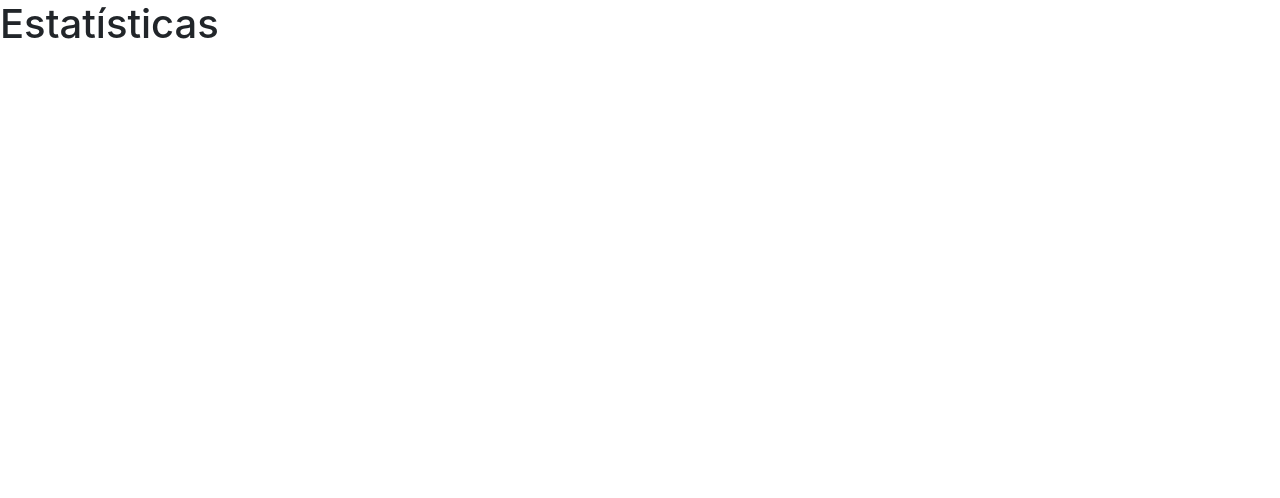
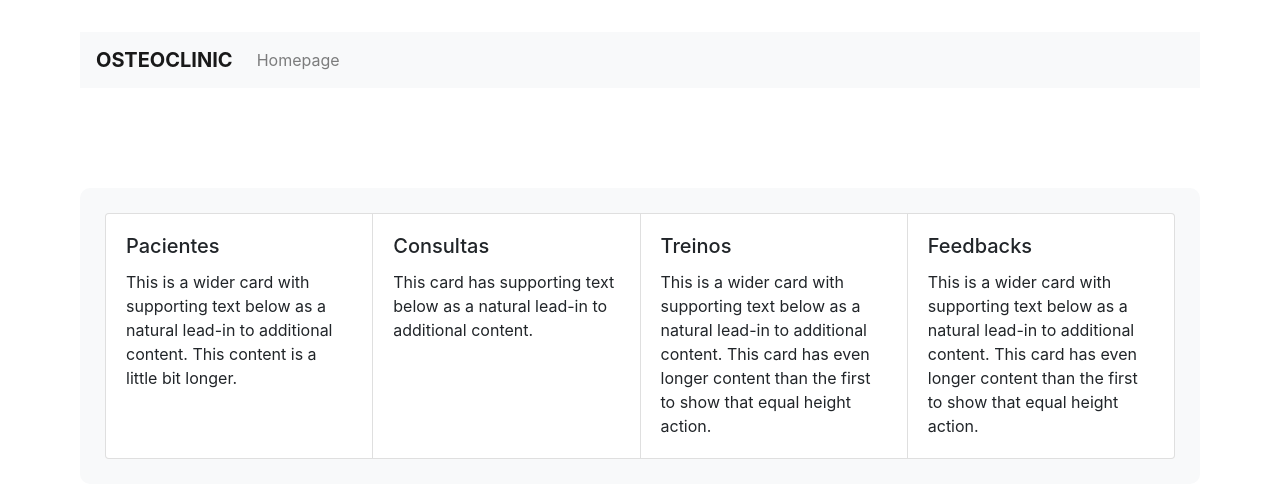
Before and after one commit to Project-Osteo/WebApp, a React (Create React App) app in the folder frontend/: page /estatisticas in a window 1280 px wide. Shown: the top 498 px of the page. Built offline with nearby package versions, Linux system fonts and the light colour scheme.

Commit message:
pagina estatisticas

```diff
--- a/frontend/src/pages/Estatisticas/index.js
+++ b/frontend/src/pages/Estatisticas/index.js
@@ -1,9 +1,77 @@
-import React from 'react';
-import { Link } from 'react-router-dom';
-import { FiHome, FiSettings, FiPower } from 'react-icons/fi';
+import React, { useEffect, useState } from 'react';
+import { Link, useParams, useHistory } from 'react-router-dom';
+import { FiHome, FiSettings, FiPower, FiArrowLeft, FiEdit2, FiTrash2 } from 'react-icons/fi';
+import 'bootstrap/dist/css/bootstrap.min.css';
+import * as ReactBootStrap from "react-bootstrap";
+import Navbar from 'react-bootstrap/Navbar';
+import Card from 'react-bootstrap/Card'
+import { Nav, Col, Form, Button, Modal, Row, CardGroup } from 'react-bootstrap';
+import axios from "axios";
+
+import './styles.css';
 
 export default function Estatisticas () {
     return(
-      <h1>Estatísticas</h1>
+
+      <div className="estatisticas-container">
+
+        <header>
+          <Navbar bg="light" expand="lg">
+            <Navbar.Brand><b>OSTEOCLINIC</b></Navbar.Brand>
+            <Navbar.Toggle aria-controls="basic-navbar-nav" />
+            <Navbar.Collapse id="basic-navbar-nav">
+                <Nav className="mr-auto">
+                <Nav.Link href="/homepage">Homepage</Nav.Link>
+                </Nav>
+            </Navbar.Collapse>
+          </Navbar>
+        </header>
+
+        <div className="container">
+
+        <CardGroup>
+          <Card>
+            <Card.Body>
+              <Card.Title>Pacientes</Card.Title>
+              <Card.Text>
+                This is a wider card with supporting text below as a natural lead-in to
+                additional content. This content is a little bit longer.
+              </Card.Text>
+            </Card.Body>
+          </Card>
+          <Card>
+            <Card.Body>
+              <Card.Title>Consultas</Card.Title>
+              <Card.Text>
+                This card has supporting text below as a natural lead-in to additional
+                content.
+              </Card.Text>
+            </Card.Body>
+          </Card>
+          <Card>
+            <Card.Body>
+              <Card.Title>Treinos</Card.Title>
+              <Card.Text>
+                This is a wider card with supporting text below as a natural lead-in to
+                additional content. This card has even longer content than the first to
+                show that equal height action.
+              </Card.Text>
+            </Card.Body>
+          </Card>
+          <Card>
+            <Card.Body>
+              <Card.Title>Feedbacks</Card.Title>
+              <Card.Text>
+                This is a wider card with supporting text below as a natural lead-in to
+                additional content. This card has even longer content than the first to
+                show that equal height action.
+              </Card.Text>
+            </Card.Body>
+          </Card>
+        </CardGroup>
+
+        </div>
+
+      </div>
     );
 }
--- /dev/null
+++ b/frontend/src/pages/Estatisticas/styles.css
@@ -0,0 +1,20 @@
+.estatisticas-container {
+    width: 100%;
+    max-width: 1180px;
+    padding: 0 30px;
+    margin: 32px auto;
+}
+
+.estatisticas-container header {
+    margin-top: 10px;
+    margin-right: auto;
+    margin-bottom: 30px;
+}
+
+.estatisticas-container .container {
+    width: 100%;
+    margin-top: 100px;
+    background: #f8f9fa;
+    padding: 25px;
+    border-radius: 10px;
+}
```
Also changed, not shown: frontend/src/pages/Estatisticas/style.css (deleted).
